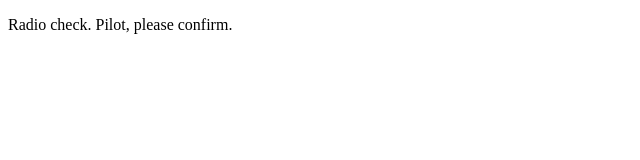
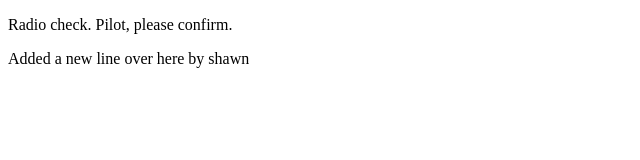
Before and after one commit to Striddy2/communication-log, a plain HTML site: page index.html in a window 1280 px wide. Shown: the whole page, without its empty margins (0-640 px from the left). Drawn offline with Linux system fonts and the light colour scheme.

Commit message:
shawns commit

```diff
--- a/index.html
+++ b/index.html
@@ -2,5 +2,6 @@
 <html>
    <body>
       <p>Radio check. Pilot, please confirm.</p>
+      <p>Added a new line over here by shawn</p>
    </body>
 </html>
```
